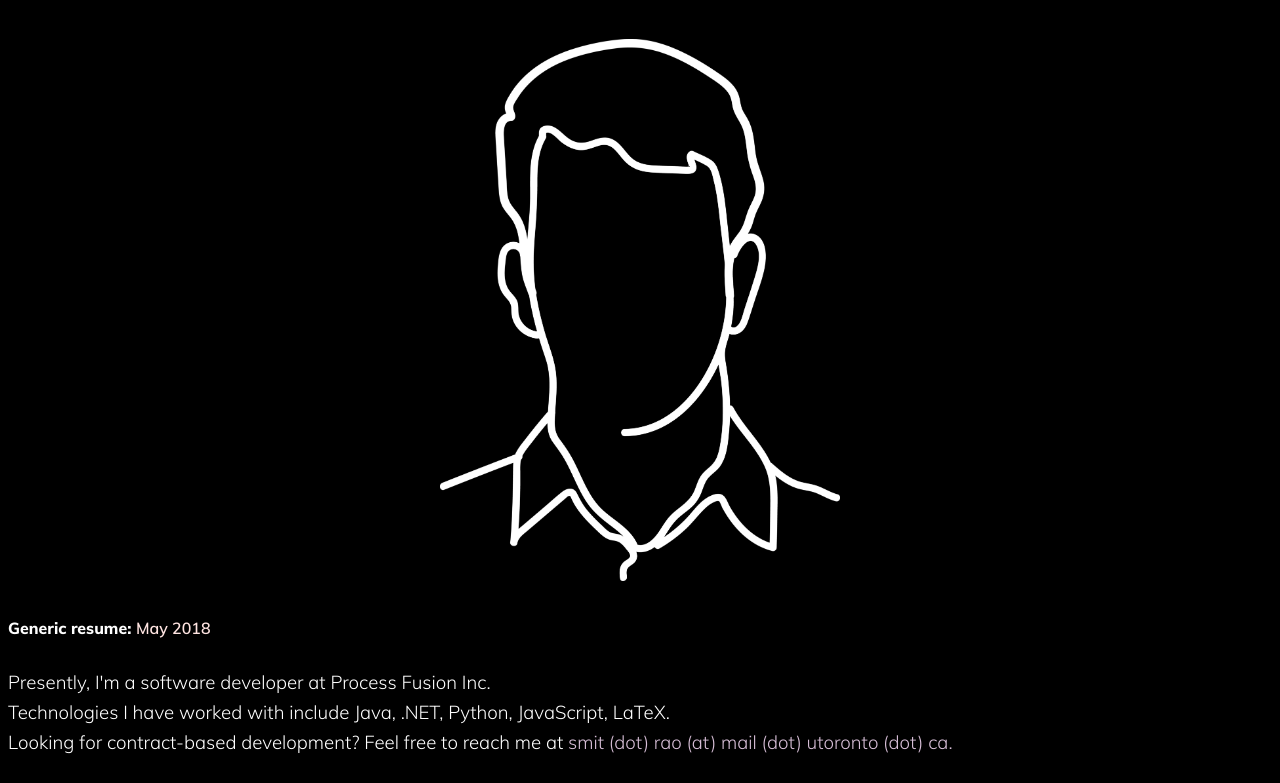
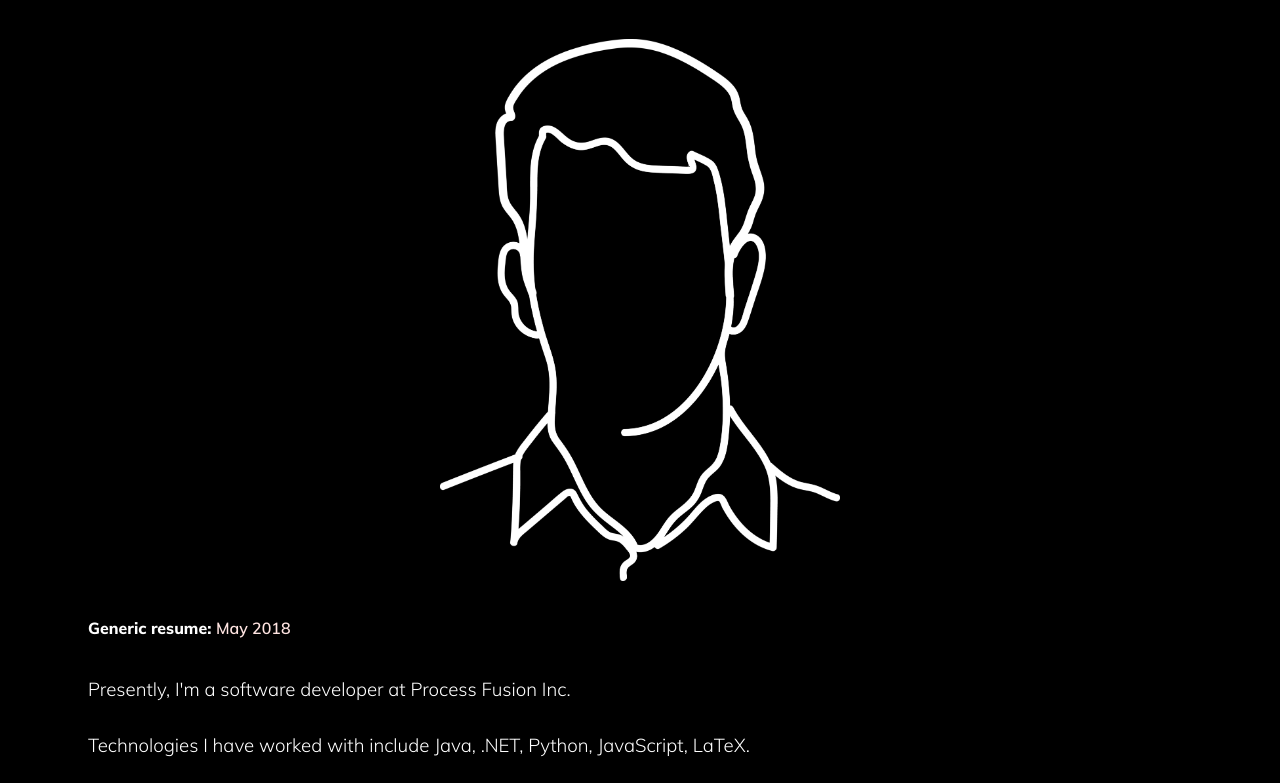
Before and after one commit to SmitRao/personal-website, a plain HTML site: page index.html in a window 1280 px wide. Shown: the part 139-922 px from the top of the page. Drawn offline with Linux system fonts and the light colour scheme; a web font is replaced by a local one.

Commit message:
Added padding and line height for header paragraphs

```diff
--- a/css/default_style.css
+++ b/css/default_style.css
@@ -90,6 +90,8 @@ body {
     color: white;
     background: #000000;
     font-family: "Muli-Regular", Arial, sans-serif;
+    padding-left: 5em;
+    padding-right: 5em;
 }
 
 h1 {
@@ -140,7 +142,7 @@ a {
 
 p {
     font-size: 14pt;
-    line-height: 80%;
+    line-height: 150%;
     font-weight: normal;
 }
 
```
